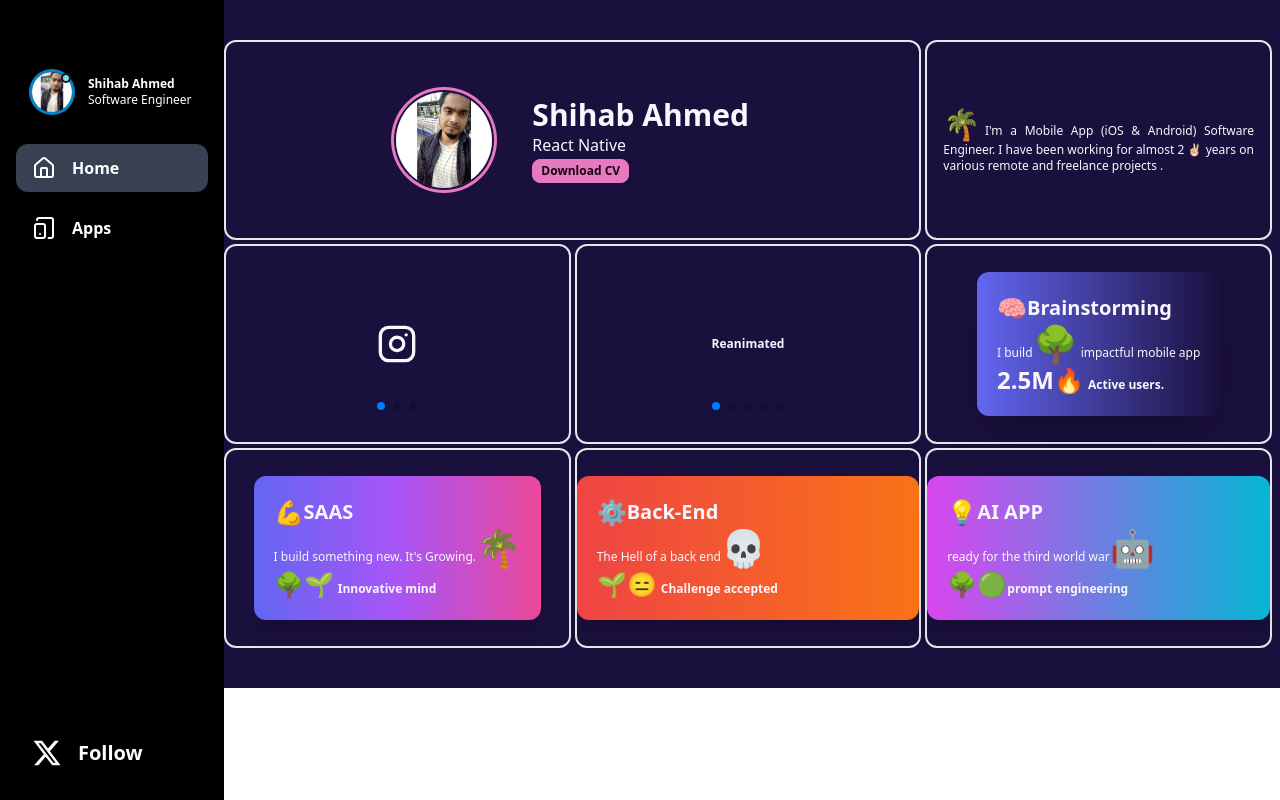
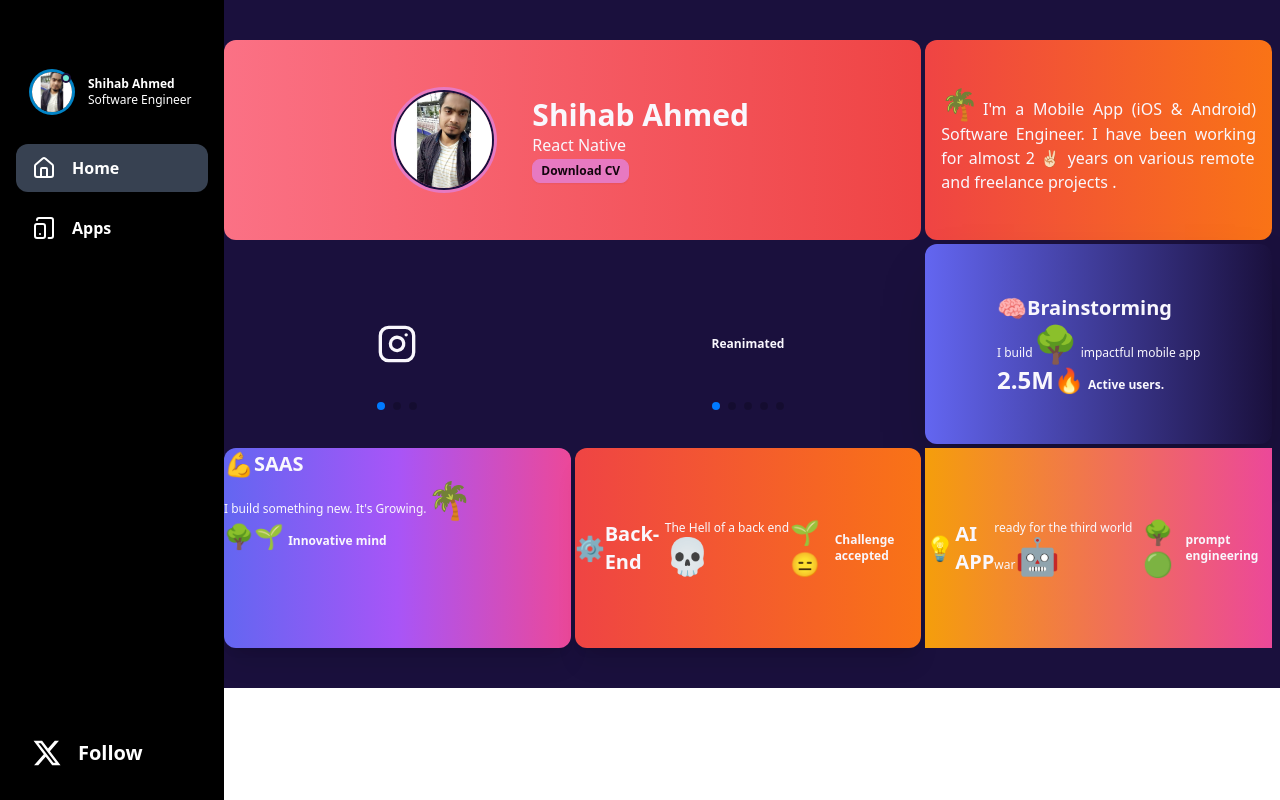
Before and after one commit to shihab-sa/shihabrn, a React (Vite) app: page /home in a window 1280 px wide. Built offline with nearby package versions, Linux system fonts and the light colour scheme.

Commit message:
code updatde

```diff
--- a/src/components/Aiapp.jsx
+++ b/src/components/Aiapp.jsx
@@ -2,11 +2,11 @@ import React from "react";
 
 function Aiapp() {
   return (
-    <div className="bg-gradient-to-r from-fuchsia-500 to-cyan-500 rounded-xl w-[100%] p-5 shadow-xl">
+    <div className="bg-gradient-to-r from-amber-500 to-pink-500 h-full w-full flex justify-center items-center">
       <h2 className="text-xl font-extrabold flex items-center">
         <span className="text-2xl">💡</span>AI APP
       </h2>
-      <h1 className=" text-xs">
+      <h1 className="text-xs">
         ready for the third world war
         <span className="text-4xl font-bold">🤖</span>
       </h1>
--- a/src/components/Avatar.jsx
+++ b/src/components/Avatar.jsx
@@ -3,7 +3,8 @@ import Shihab from "../assets/imeges/bgboss.jpg";
 
 function Avatar() {
   return (
-    <div className="flex items-center">
+    <div className="bg-gradient-to-r from-rose-400 to-red-500 w-full h-full rounded-xl flex items-center justify-center">
+      <div className="flex justify-center items-center">
         <div className="avatar">
           <div className="w-24 rounded-full ring ring-primary ring-offset-base-100 ring-offset-2">
             <img src={Shihab} alt="" />
@@ -15,6 +16,7 @@ function Avatar() {
           <CvDownload />
         </div>
       </div>
+    </div>
   );
 }
 
--- a/src/components/BackEnd.jsx
+++ b/src/components/BackEnd.jsx
@@ -1,6 +1,6 @@
 function BackEnd() {
   return (
-    <div className="bg-gradient-to-r from-red-500 to-orange-500 rounded-xl w-[100%] p-5 shadow-xl">
+    <div className="bg-gradient-to-r from-red-500 to-orange-500 rounded-xl shadow-xl w-full h-full flex justify-center items-center">
       <h2 className="text-xl font-extrabold flex items-center">
         <span className="text-2xl">⚙️</span>Back-End
       </h2>
--- a/src/components/BioText.jsx
+++ b/src/components/BioText.jsx
@@ -1,7 +1,7 @@
 function BioText() {
   return (
-    <div className="px-4">
-      <h1 className=" text-xs text-justify">
+    <div className="bg-gradient-to-r from-red-500 to-orange-500 rounded-xl h-full w-full flex justify-center items-center px-4">
+      <h1 className="text-justify">
         <span className="text-3xl">🌴</span>I'm a Mobile App (iOS & Android)
         Software Engineer. I have been working for almost 2 ✌🏻 years on various
         remote and freelance projects .
--- a/src/components/ImpactApp.jsx
+++ b/src/components/ImpactApp.jsx
@@ -2,8 +2,8 @@ import React from "react";
 
 function ImpactApp() {
   return (
-    <div>
-      <div className="bg-gradient-to-r from-indigo-500 rounded-xl w-[100%] p-5  shadow-2xl">
+    <div className="bg-gradient-to-r from-indigo-500 rounded-xl shadow-2xl w-full h-full flex items-center justify-center">
+      <div className="">
         <h2 className="text-xl font-extrabold flex items-center">
           <span className="text-2xl">🧠</span>Brainstorming
         </h2>
--- a/src/components/Saas.jsx
+++ b/src/components/Saas.jsx
@@ -1,7 +1,7 @@
 function Saas() {
   return (
-    <div>
-      <div className="bg-gradient-to-r from-indigo-500 via-purple-500 to-pink-500 rounded-xl w-[100%] p-5 shadow-xl">
+    <div className="bg-gradient-to-r from-indigo-500 via-purple-500 to-pink-500 rounded-xl shadow-xl w-full h-full justify-center items-center justify-center">
+      <div className="">
         <h2 className="text-xl font-extrabold flex items-center">
           <span className="text-2xl">💪</span>SAAS
         </h2>
--- a/src/pages/Home.jsx
+++ b/src/pages/Home.jsx
@@ -9,7 +9,7 @@ import Saas from "../components/Saas";
 import Aiapp from "../components/Aiapp";
 
 export default function Home() {
-  const sStyleCss = ` border-2 rounded-xl flex flex-col items-center justify-center`;
+  const sStyleCss = ` rounded-xl flex flex-col items-center justify-center`;
   return (
     <div className="md:ml-56 grid md:grid-cols-3 auto-rows-[200px] gap-1 mr-2 py-10 h-full">
       {cssGridData.map((_, i) => {
@@ -19,7 +19,7 @@ export default function Home() {
             className={`${sStyleCss} ${i === 0 ? "md:col-span-2" : ""}`}
           >
             {i === 0 && <Avatar />}
-            <div className="">{i === 1 && <BioText />}</div>
+            {i === 1 && <BioText />}
             {i === 2 && <SocalMedia />}
             {i === 3 && <My />}
             {i === 4 && <ImpactApp />}
```
Lines whose indentation alone changed are shown as unchanged.
